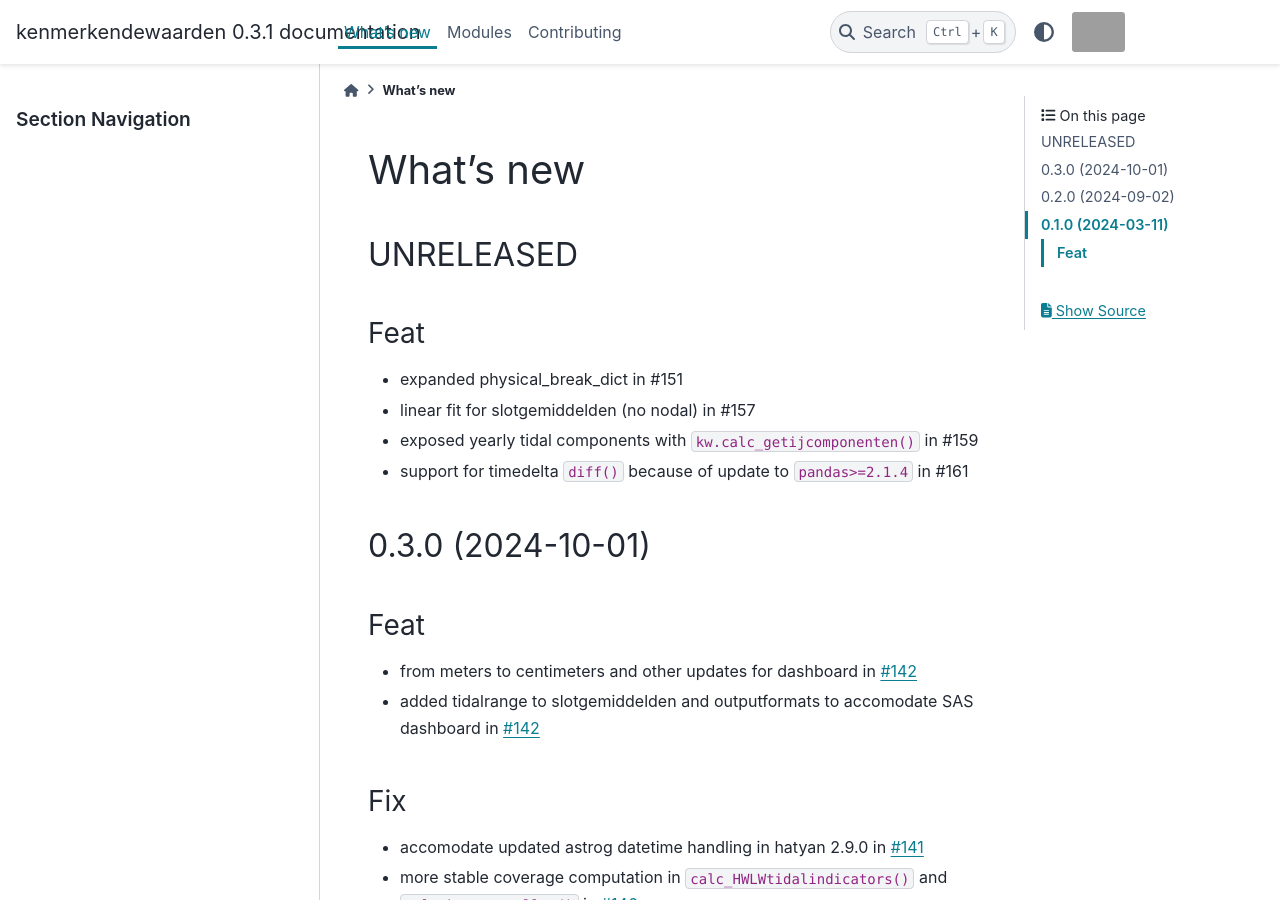
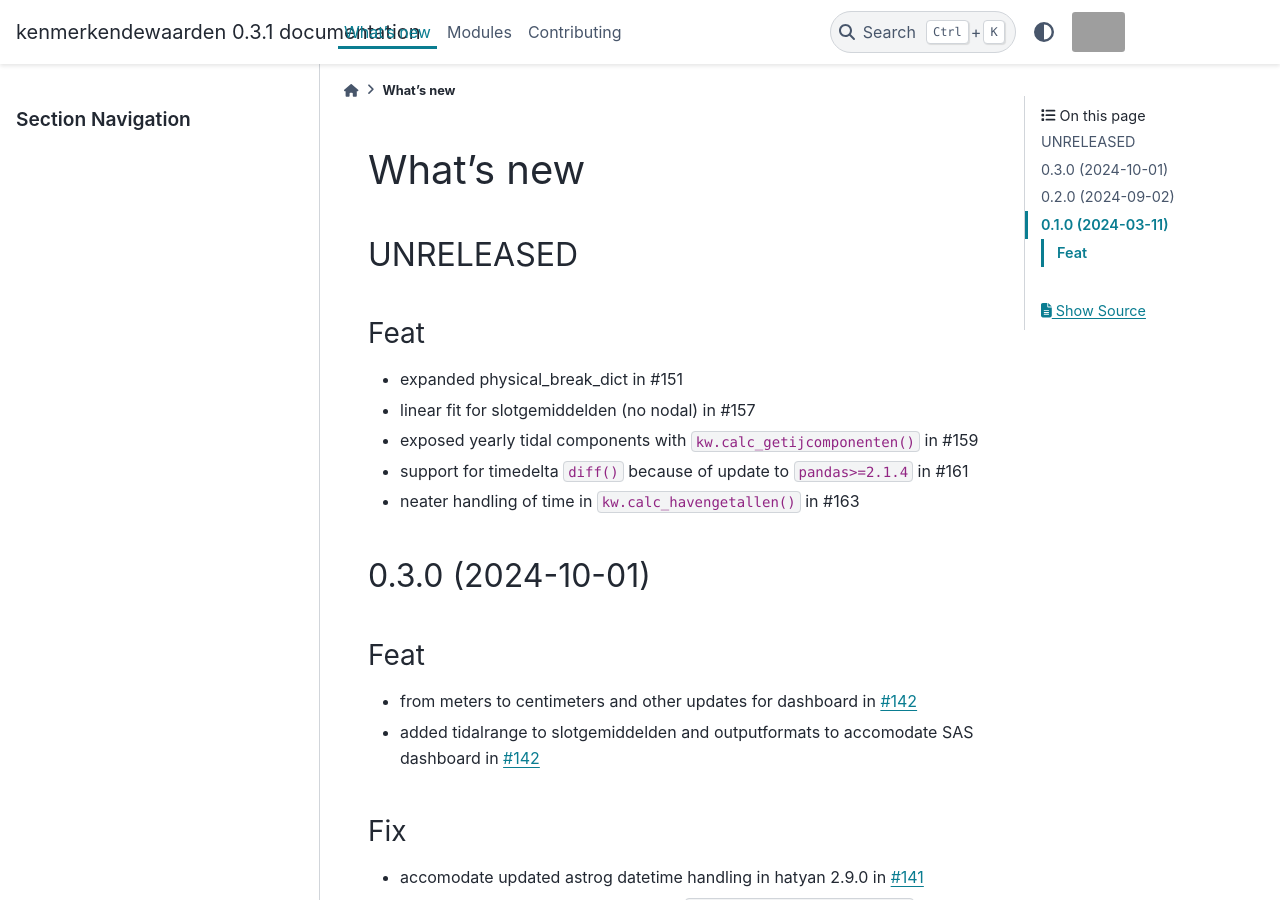
Before and after one commit to Deltares-research/kenmerkendewaarden, a Sphinx documentation site: the page built from docs/whats-new.md, in a window 1280 px wide and 900 px high. Built offline with Sphinx 7.4.7 and the PyData theme 0.15.4, drawn with Linux system fonts in a browser that asks for light colours; grey boxes are pictures that could not be loaded.

Commit message:
updated changelog

```diff
--- a/docs/whats-new.md
+++ b/docs/whats-new.md
@@ -7,6 +7,8 @@
 - linear fit for slotgemiddelden (no nodal) in #157
 - exposed yearly tidal components with `kw.calc_getijcomponenten()` in #159
 - support for timedelta `diff()` because of update to `pandas>=2.1.4` in #161
+- neater handling of time in `kw.calc_havengetallen()` in #163
+
 
 ## 0.3.0 (2024-10-01)
 
```
